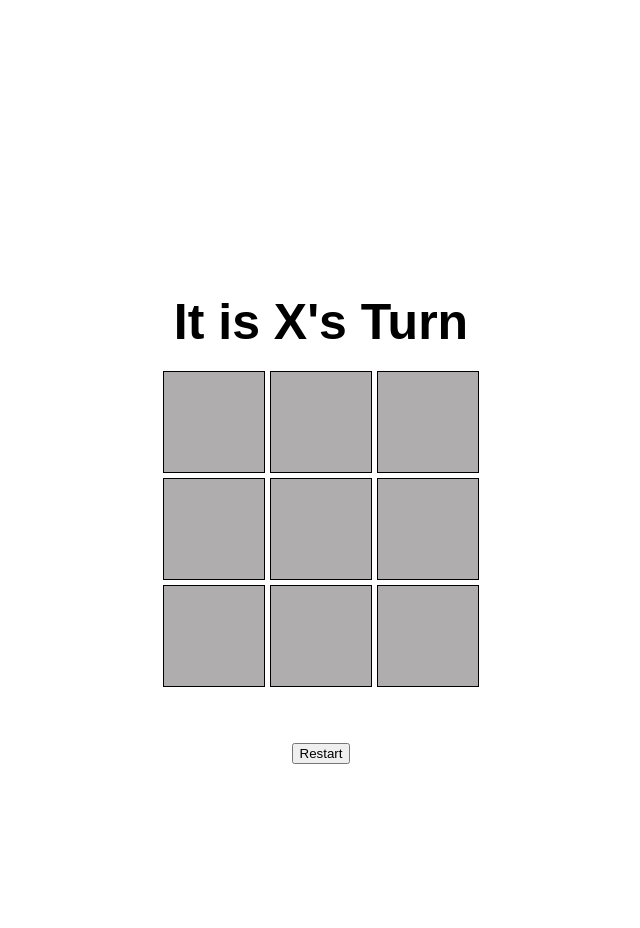
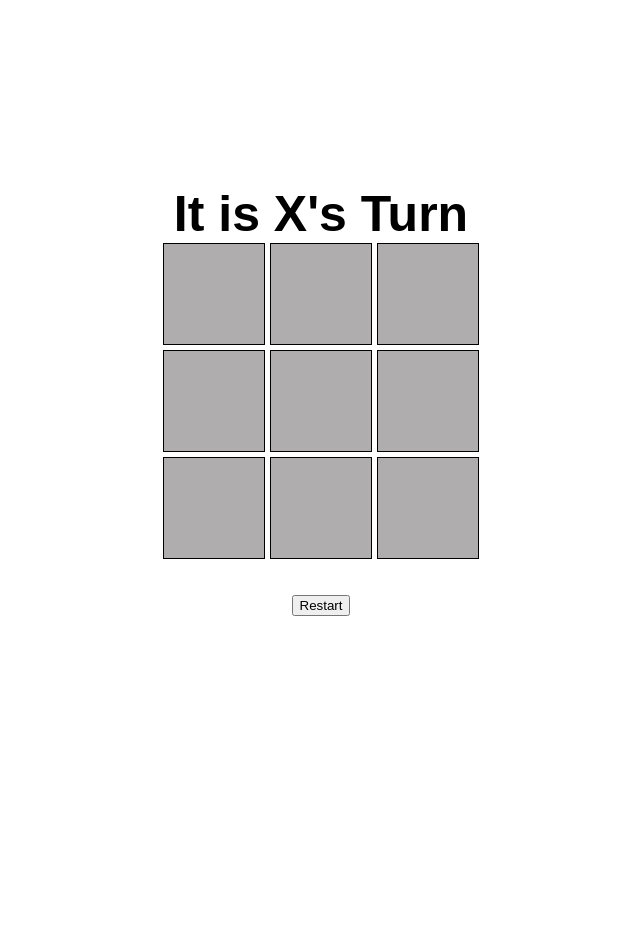
Before and after one commit to mharis337/Tic-Tac-Toe, a PHP site: page / in a window 1280 px wide. Shown: the whole page, without its empty margins (319-959 px from the left). After the commit the page ends 616 px from the top, so only its background shows below. Run offline with PHP 8.4, Linux system fonts and the light colour scheme.

Commit message:
completed the remaining functions

```diff
--- a/global.css
+++ b/global.css
@@ -6,23 +6,20 @@ body {
     display: flex;
     flex-direction: column;
     align-items: center;
-    padding-top:10%;
-
     justify-content: center;
     height: 100vh;
 
 }
-.title{
+
+.title {
     font-size: 50px;
-    font-family:fantasy;
+    font-family: fantasy;
     font-weight: bold;
 }
 
 .tic-tac-toe {
     display: grid;
     grid-template-columns: repeat(3, auto);
-    padding-top:20px;
-    padding-bottom: 20px;
     justify-content: center;
     align-content: center;
     gap: 5px;
@@ -36,8 +33,8 @@ body {
     display: flex;
     justify-content: center;
     align-items: center;
-    font-size: 150px;
-    font-family:Arial, Helvetica, sans-serif;
+    font-size: 80px;
+    font-family: Arial, Helvetica, sans-serif;
     font-weight: bold;
     cursor: pointer;
 }
```
